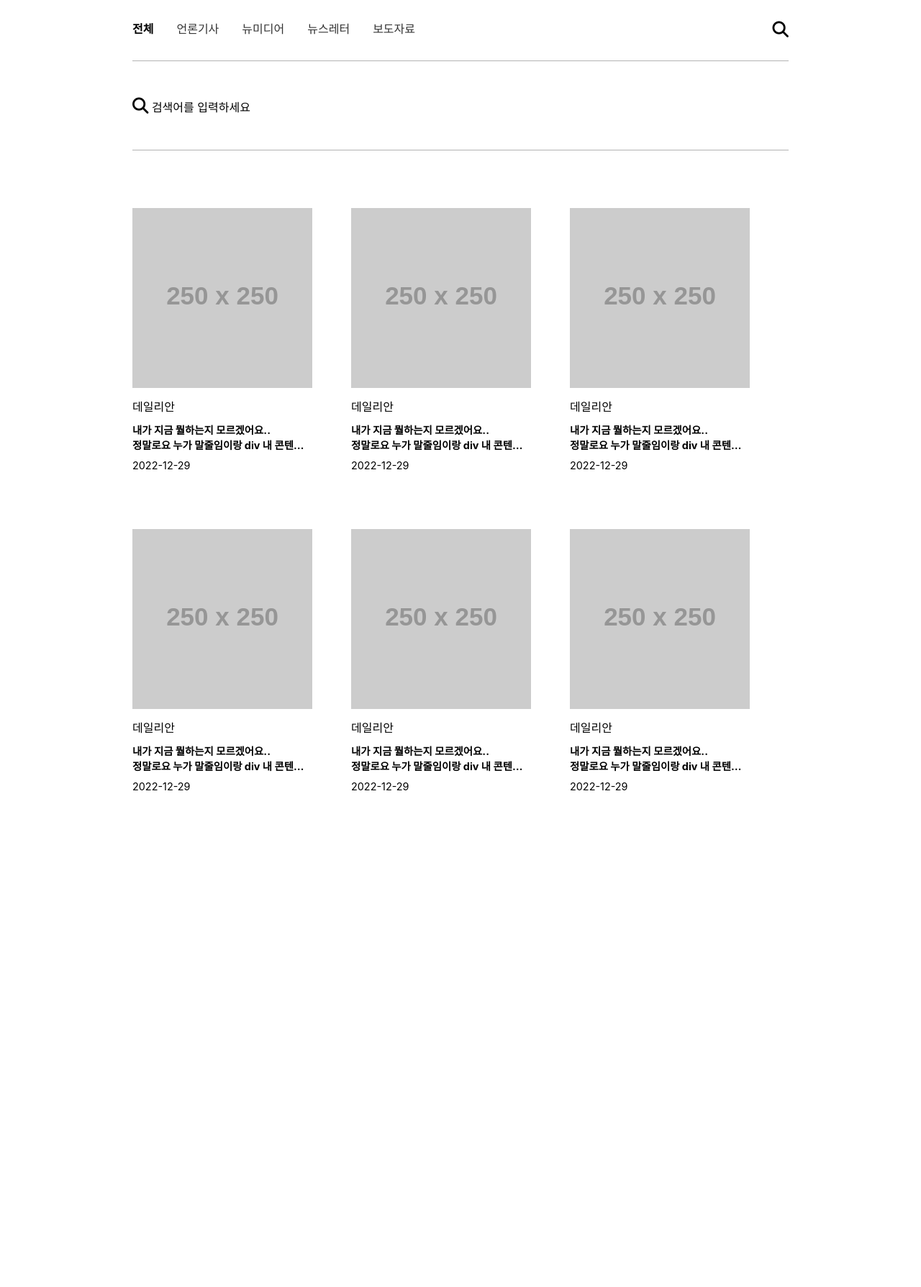
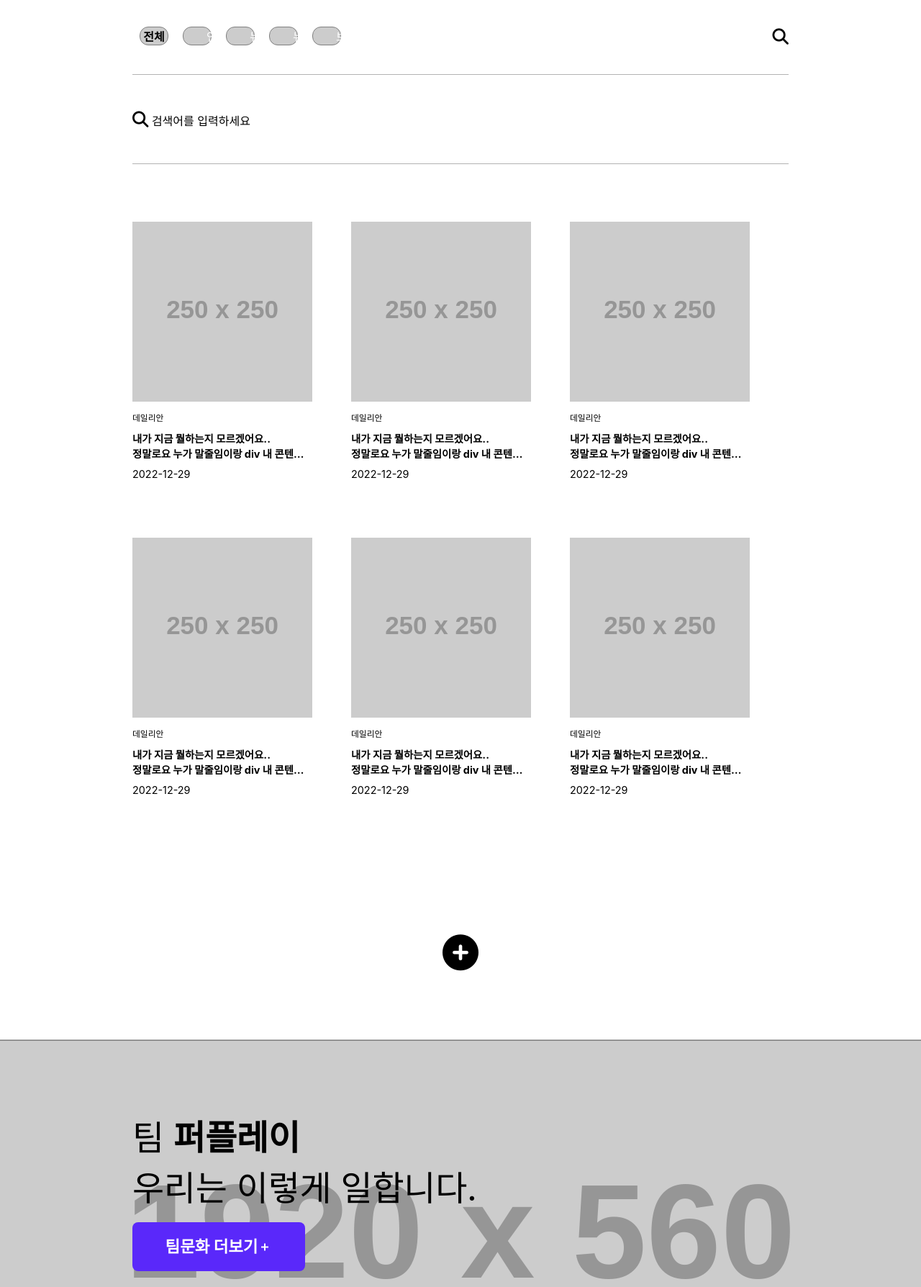
Before and after one commit to flyjbk/jbk, a plain HTML site: page docs/newsroom.html in a window 1280 px wide. Shown: the part 212-2000 px from the top of the page at 72% size. Before the commit the page ends 1409 px from the top, so only its background shows below. Drawn offline with Linux system fonts and the light colour scheme; placeholder pictures from the web are drawn by us.

Commit message:
0302 2차

```diff
--- /dev/null
+++ b/assets/scss/components/_culture_area.scss
@@ -0,0 +1,39 @@
+.culture-area {
+    border-top: 1px solid $color-gray3;
+    border-bottom: 1px solid $color-gray3;
+    height: 562px;
+
+    .culture-img-wrapper {
+        position: absolute;
+        width: 100%;
+        height: 560px;
+        margin: 0 auto;
+        overflow: hidden;
+        z-index: -1;
+
+        .culture-bg-img {
+            width: 100%;
+            height: 100%;
+            object-fit: cover;
+        }
+    }
+
+    .culture-inner-container {
+        margin: 0 auto;
+        padding: 0 $m-padding;
+        max-width: $sizes-maxContent;
+
+        .culture-title {
+            margin-top: 6rem;
+            font-size: $fontSizes-heading1;
+            font-weight: normal;
+            letter-spacing: -0.3px;
+            white-space: pre-line;
+
+            em {
+                font-style: normal;
+                font-weight: bold;
+            }
+        }
+    }
+}
--- a/assets/scss/components/_footer_area.scss
+++ /dev/null
@@ -1,48 +0,0 @@
-.footer-area {
-  left: 0;
-  right: 0;
-  bottom: 0;
-  margin: 6rem auto;
-  padding: 0 $m-padding;
-  max-width: $sizes-maxContent;
-  height: auto;
-  letter-spacing: -0.3px;
-  line-height: 1.7;
-  background-color: red;
-  position: absolute;
-  .footer-company-name {
-    font-size: $fontSizes-body2;
-    font-weight: bold;
-  }
-
-  .footer-content-list {
-    margin: 2rem 0;
-    font-size: $fontSizes-body3;
-    color: $color-gray4;
-
-    .footer-content-item-wrapper {
-      display: inline-block;
-
-      .footer-content-item {
-        display: inline;
-
-        & + .footer-content-item {
-          padding-left: 4px;
-          border-left: 1px solid $color-gray4;
-        }
-      }
-
-      & + .footer-content-item-wrapper {
-        // border-left: 1px solid $color-gray4;
-      }
-    }
-  }
-
-  .footer-sns-wrapper {
-    display: grid;
-    grid-template-columns: repeat(6, auto);
-    max-width: 100%;
-    font-size: $fontSizes-body2;
-    font-weight: bold;
-  }
-}
--- a/assets/scss/components/_search-area.scss
+++ b/assets/scss/components/_search-area.scss
@@ -17,10 +17,20 @@
 
   .search-category-detail {
     display: flex;
+    text-align: center;
+  }
 }
 
 .search-item {
-    padding: 0;
+  padding: 0px;
+  border: 1px solid $color-gray3;
+  border-radius: 12px;
+  background-color: $color-gray1;
+  color: white;
+  text-align: center;
+  justify-content: center;
+  margin: 10px;
+  width: 40px;
 
   & + .search-item {
     padding-left: 2rem;
@@ -29,7 +39,6 @@
   &.true {
     color: #000;
     font-weight: 800;
-    }
   }
 }
 
@@ -72,7 +81,7 @@
     }
 
     .view-category {
-      font-size: $fontSizes-body2;
+      font-size: $fontSizes-body4;
       margin-top: 10px;
     }
 
@@ -93,3 +102,14 @@
     }
   }
 }
+
+.plus-button {
+  text-align: center;
+  border-bottom: 1px solid $color-gray2;
+  .view-more {
+    justify-items: center;
+    i {
+      font-size: 50px;
+    }
+  }
+}
--- a/assets/scss/style.scss
+++ b/assets/scss/style.scss
@@ -7,6 +7,7 @@
 @import "./components/header_area";
 @import "./components/content_area";
 @import "./components/search-area";
-@import "./components/footer_area";
+
+@import "./components/culture_area";
 
 @import "./pages/common";
--- a/docs/newsroom.html
+++ b/docs/newsroom.html
@@ -47,19 +47,19 @@
                 <div class="search-category">
                     <ul class="search-category-detail">
                         <li class="search-item true">
-                            <a href="#" class="category-link">전체</a>
+                            <a href="#" class="search-category-link">전체</a>
                         </li>
                         <li class="search-item">
-                            <a href="#" class="category-link">언론기사</a>
+                            <a href="#" class="search-category-link">언론기사</a>
                         </li>
                         <li class="search-item">
-                            <a href="#" class="category-link">뉴미디어</a>
+                            <a href="#" class="search-category-link">뉴미디어</a>
                         </li>
                         <li class="search-item">
-                            <a href="#" class="category-link">뉴스레터</a>
+                            <a href="#" class="search-category-link">뉴스레터</a>
                         </li>
                         <li class="search-item">
-                            <a href="#" class="category-link">보도자료</a>
+                            <a href="#" class="search-category-link">보도자료</a>
                         </li>
                     </ul>
                     <button class="search-icon">
@@ -124,17 +124,34 @@
                 </div>
 
             </div>
+            <div class="plus-button">
+                <button class="view-more">
+                    <i class="fa-solid fa-circle-plus"></i>
+                </button>
             </div>
+        </div>
+        <!-- //콘텐츠 영역 -->
 
+        <!-- 팀 문화 -->
+        <div class="culture-area">
+            <div class="culture-img-wrapper">
+                <img src="https://via.placeholder.com/1920x560/" alt="퍼플레이 팀원들의 멋진 사진" class="culture-bg-img">
             </div>
+            <div class="culture-inner-container">
+                <h1 class="culture-title">팀 <em>퍼플레이</em>
+                    우리는 이렇게 일합니다.</h1>
+                <button class="more culture">
+                    <span>팀문화 더보기</span>
+                    <span class="btn-more-plus"></span>
+                </button>
+            </div>
+        </div>
+        <!-- //팀문화 -->
 
     <!-- 푸터영역 -->
+        <footer class="footer-area"></footer>
 
     <!-- //푸터영역 -->
-        </div>
-
-
-
 
 
     </div>
@@ -147,6 +164,14 @@
 
 
 
+
+
+
+
+
+
+
+
 </body>
 
 </html>
```
Also changed, not shown: assets/css/style.css. Lines whose indentation alone changed are shown as unchanged.
